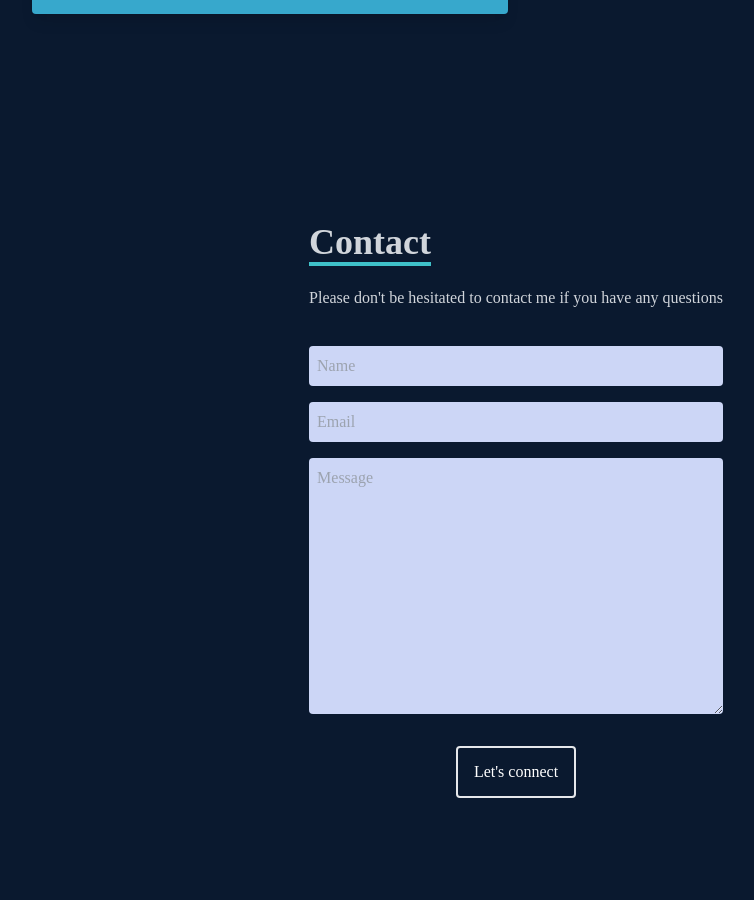
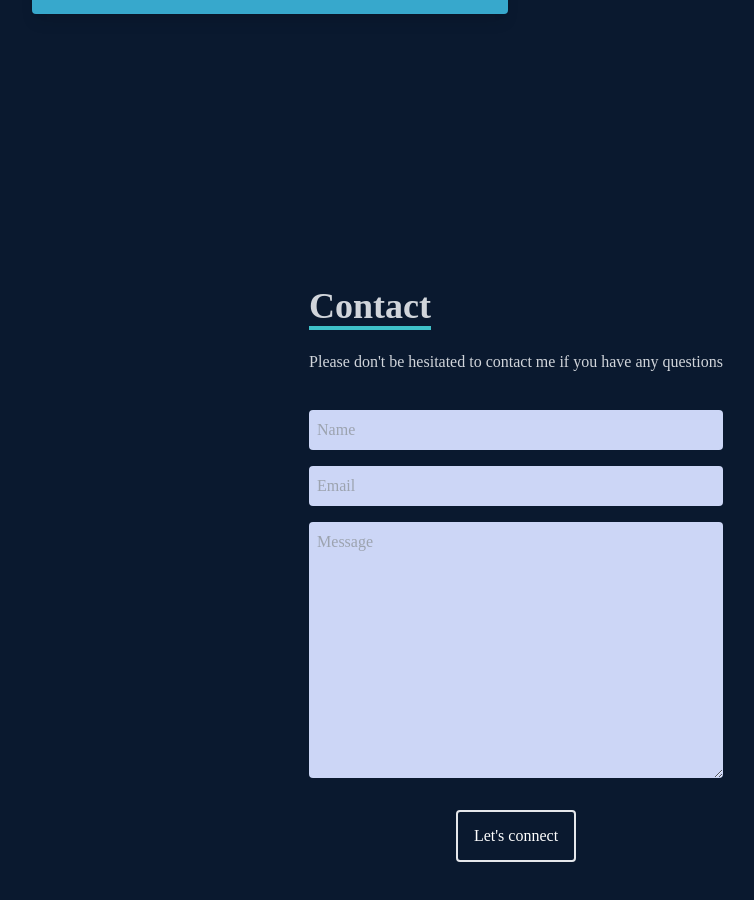
Before and after one commit to tony-zg/portfolio, a React (Create React App) app: page / in a window 1280 px wide. Shown: the part 3600-4500 px from the top of the page, without its empty margins (124-878 px from the left). Built offline with nearby package versions, Linux system fonts and the light colour scheme; the HTML template or start-up script is replaced by a standard one.

Commit message:
update contact responsiveness

```diff
--- a/src/components/Contact.jsx
+++ b/src/components/Contact.jsx
@@ -20,7 +20,7 @@ const Contact = () => {
   return (
     <div
       name="contact"
-      className="w-full sm:h-screen bg-color-primary center container-mobile relative z-10"
+      className="w-full sm:pt-[10rem] sm:pb-[38rem] sm:h-screen bg-color-primary center container-mobile relative z-10"
     >
       <div className="center m-auto">
         <form
```
